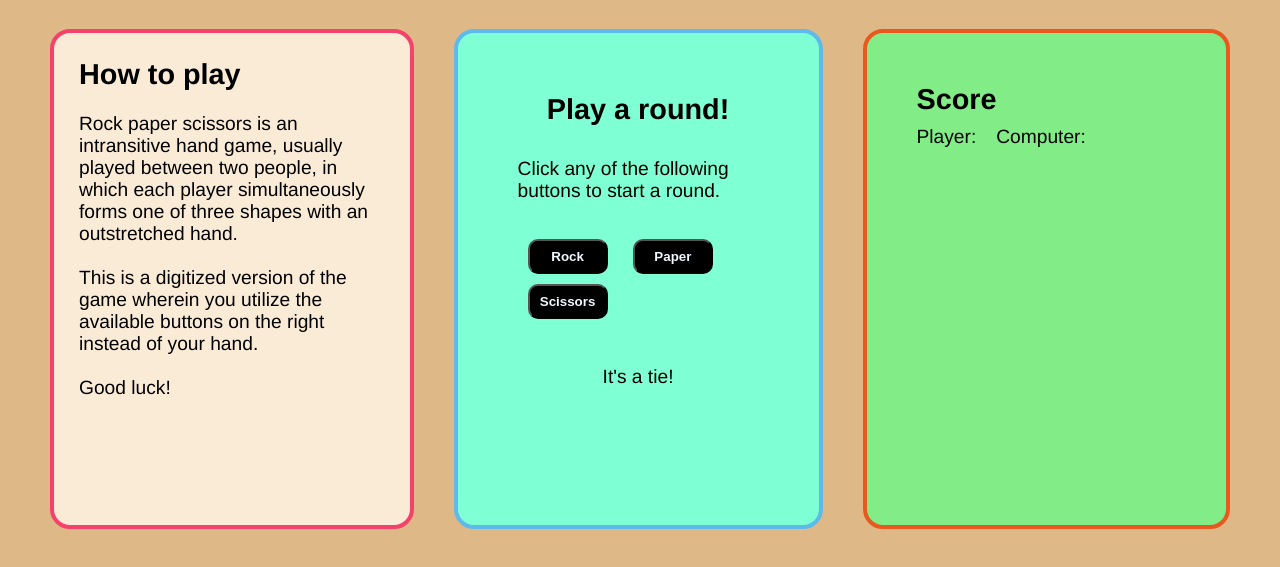
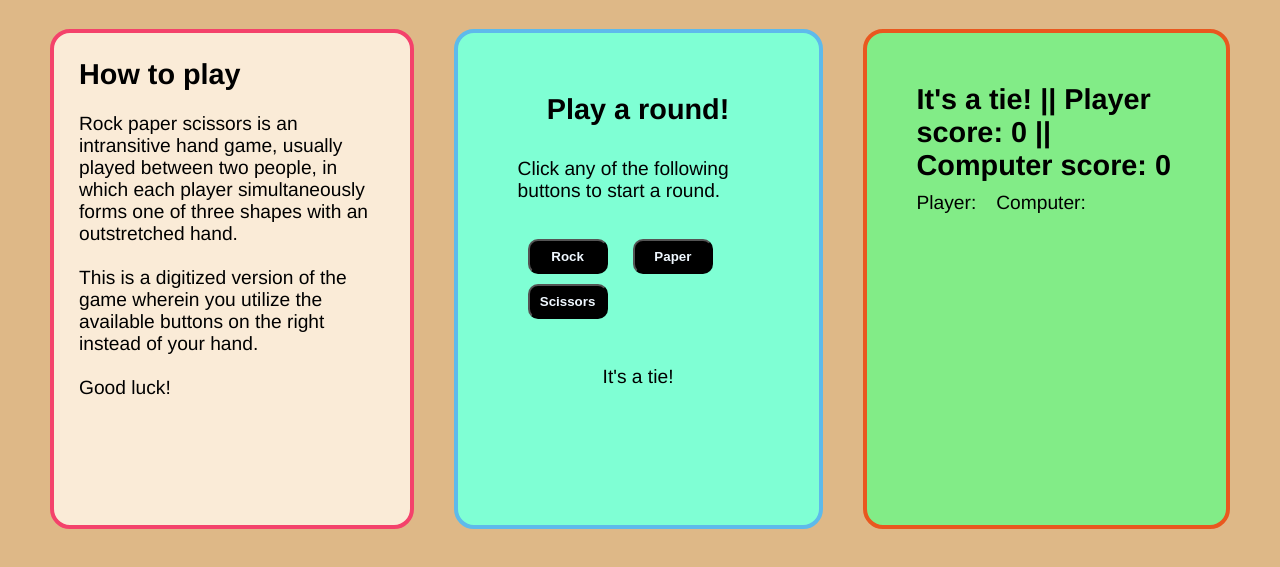
Before and after one commit to arLorD-CommITs/Rock-Paper-Scissors-2024, a plain HTML site: page index.html in a window 1280 px wide. Both pictures are taken after a click on the button "Rock". Shown: the part 125-692 px from the top of the page. Drawn offline with Linux system fonts and the light colour scheme.

Commit message:
Create a getScore function to track scores

```diff
--- a/index.html
+++ b/index.html
@@ -28,7 +28,7 @@
                 <div class="round-result-container"></div>
             </div>
             <div class="score-container">
-                <h2>Score</h2>
+                <h2 class="h2-score">Score</h2>
                 <ul>
                     <li>Player:</li>
                     <li>Computer:</li>
--- a/script.js
+++ b/script.js
@@ -2,11 +2,17 @@
 const buttons = document.querySelectorAll('button');
 const resultContainer = document.querySelector('.round-result-container');
 const paraRoundResult = document.createElement('p');
+const scoreContainer = document.querySelector('.score-container');
+const hTwoScore = document.querySelector('.h2-score');
+let roundResultString = "";
 
 buttons.forEach(function(button) {
     button.addEventListener('click', function(){
        resultContainer.appendChild(paraRoundResult);
        paraRoundResult.textContent = playRound(this.value, getComputerChoice());
+
+       roundResultString = paraRoundResult.textContent;
+       hTwoScore.textContent = " " + getScore(roundResultString);
     });
 });
 
@@ -17,7 +23,7 @@ function getComputerChoice (computerSelection){
            "scissors";
 };
 
-function playRound (playerSelection, computerSelection) {
+function playRound (playerSelection, computerSelection, winner) {
 
     if (playerSelection === computerSelection) {
         return "It's a tie!";
@@ -38,9 +44,20 @@ function playRound (playerSelection, computerSelection) {
     }
 };
 
-function trackScore () {
+function getScore (string) {
+    let playerScore = 0;
+    let computerScore = 0;
 
-    for (let i = 0; i <= 5; i++) {
+    for (let i = 0; i < 5; i++) {
+        string.substring(0, 5) === "You W" ? ++playerScore :
+        string.substring(0, 5) === "You L" ? ++computerScore : playerScore = playerScore;
+    }
 
+    if (playerScore > computerScore) {
+        return `You Win! Congrats! || Player score: ${playerScore} || Computer score: ${computerScore}`;
+    } else if (playerScore == computerScore) {
+        return `It's a tie! || Player score: ${playerScore} || Computer score: ${computerScore}`;
+    } else {
+        return `You Lose! || Player score: ${playerScore} || Computer score: ${computerScore}`;
     }
 }
```
